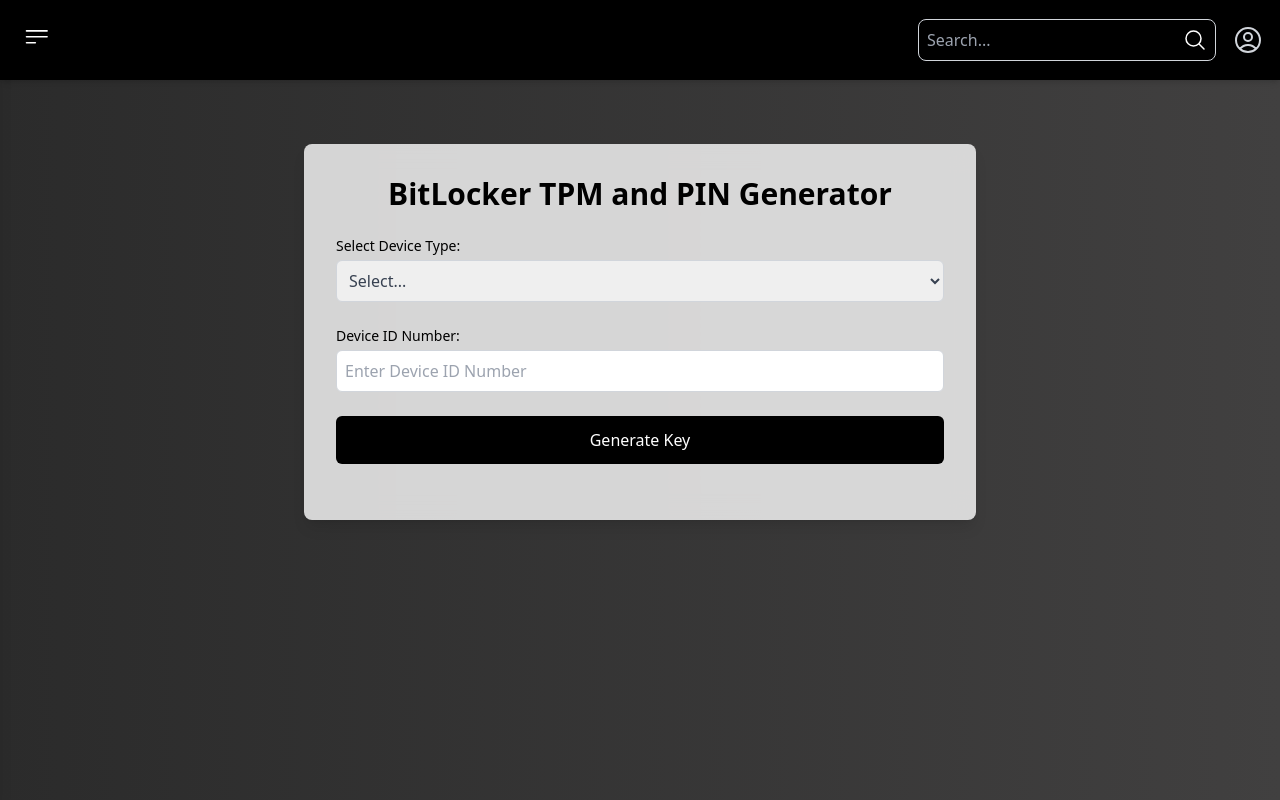
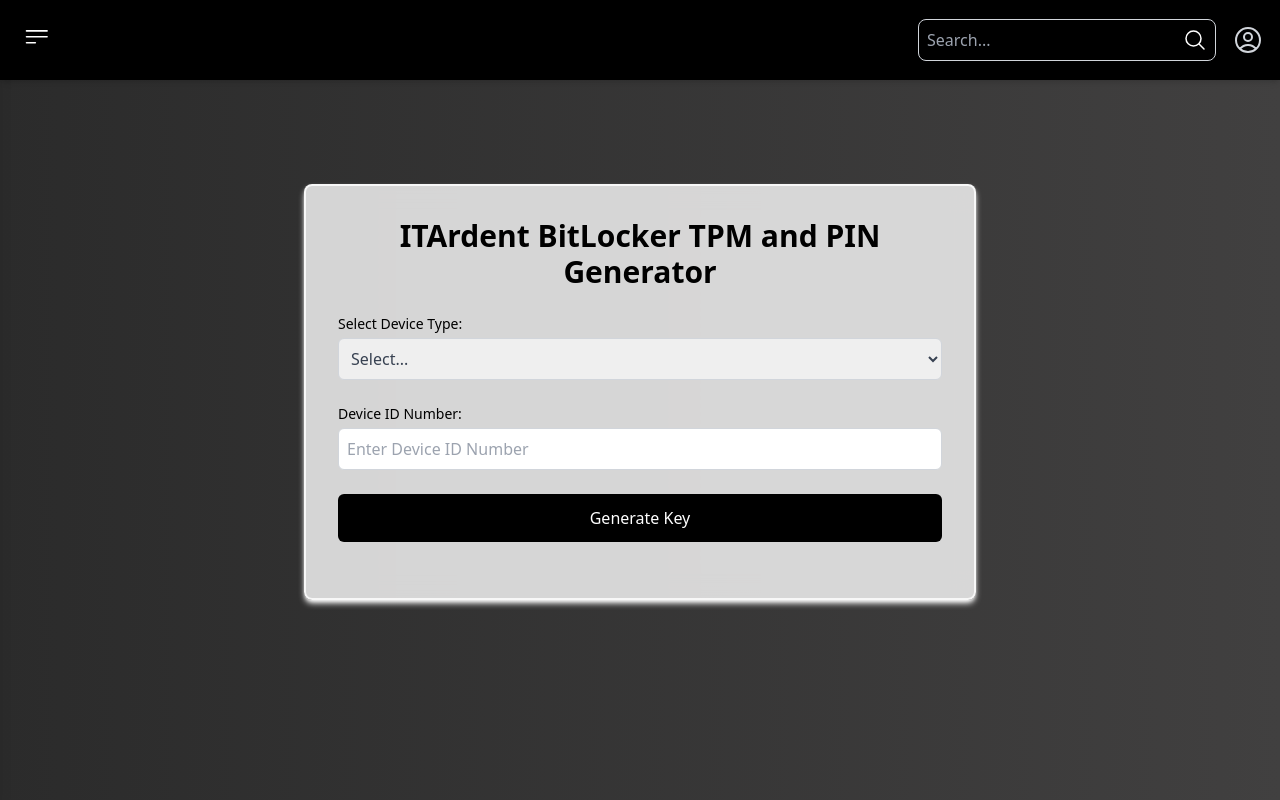
Before and after one commit to aliriocerafica/alidev, a Next.js app: page /bitlock in a window 1280 px wide. Built offline with nearby package versions, Linux system fonts and the light colour scheme.

Commit message:
Ardent Bitlocker

```diff
--- a/app/bitlock/page.tsx
+++ b/app/bitlock/page.tsx
@@ -111,10 +111,10 @@
   return (
     <div>
       <Sidebar />
-      <div className="flex justify-center items-center bg-gray-black bg-opacity-10 mt-16">
-        <div className="bg-white bg-opacity-80 backdrop-blur-md shadow-lg rounded-lg p-8 max-w-2xl w-full">
+      <div className="flex justify-center items-center  bg-opacity-10 mt-16 p-10 ">
+        <div className="bg-white bg-opacity-80 backdrop-blur-md shadow-lg rounded-lg p-8 max-w-2xl w-full border-2  shadow-md shadow-white shadow-opacity-60 border-white border-opacity-80">
           <h1 className="text-3xl font-bold text-center mb-6 text-black">
-            BitLocker TPM and PIN Generator
+            ITArdent BitLocker TPM and PIN Generator
           </h1>
           <div className="mb-6">
             <label className="block text-sm font-medium mb-1 text-black">
```
